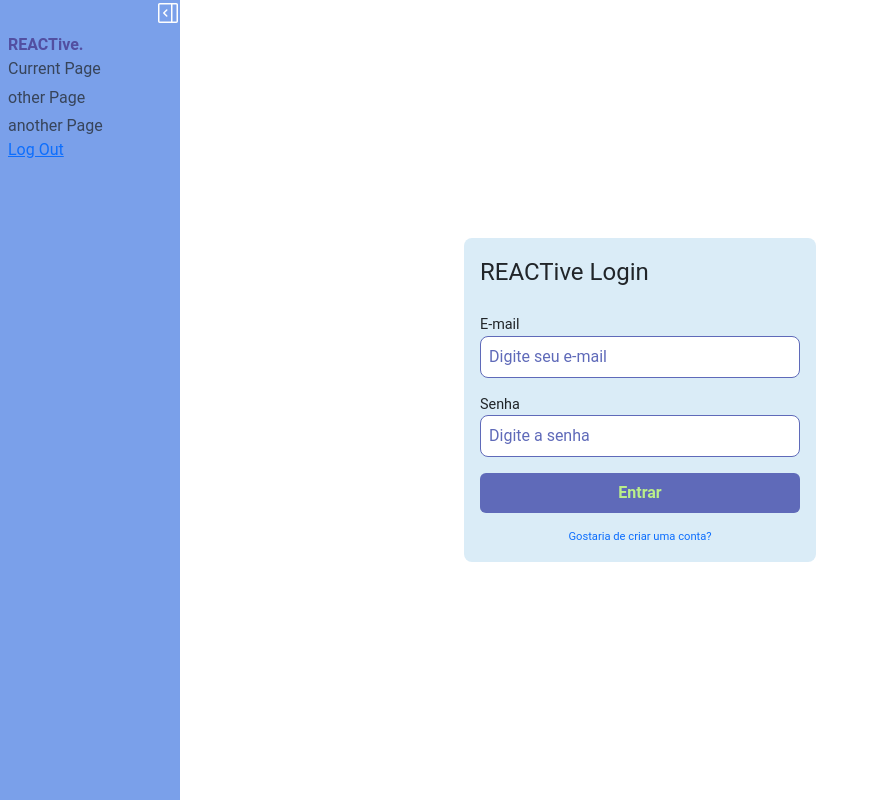
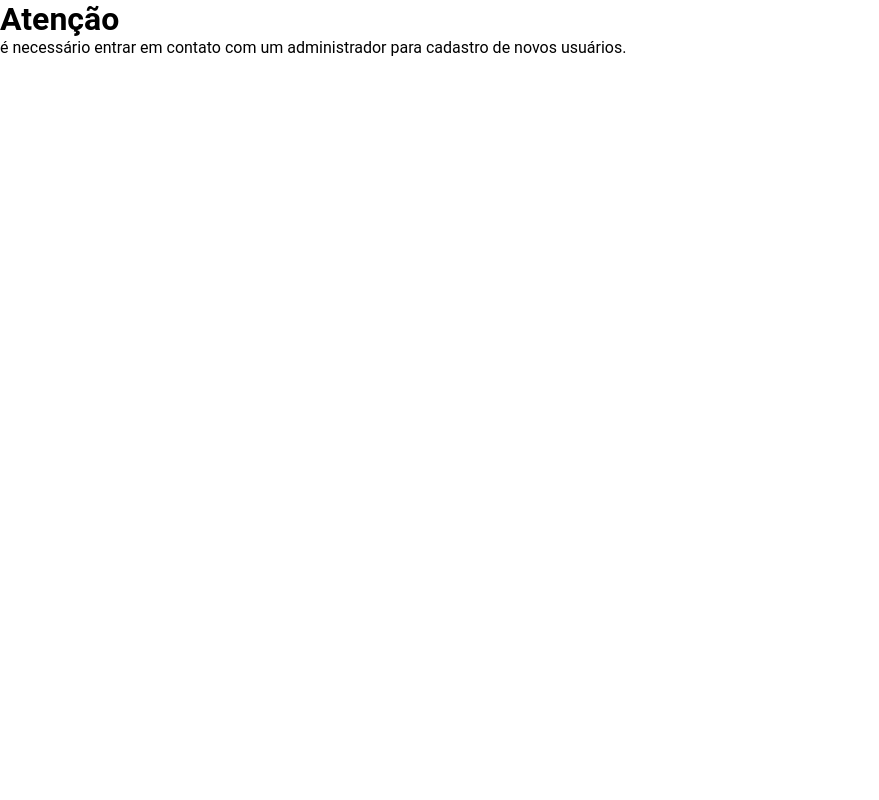
Before and after one commit to FullStack-Trindade/M3P-FrontEnd-Squad3, a React (Vite) app: page /cadastro in a window 1280 px wide. Shown: the whole page, without its empty margins (0-879 px from the left). Built offline with nearby package versions, Linux system fonts and the light colour scheme.

Commit message:
preparando rotas publicas

```diff
--- a/src/App.jsx
+++ b/src/App.jsx
@@ -1,13 +1,11 @@
 import './App.css'
-import SidebarComponent from './components/Sidebar/Sidebar.component'
-import LoginPage from './pages/Login/Login.page'
+import PublicRoutes from './routes/PublicRoutes'
 
 function App() {
 
   return (
     <>
-    <SidebarComponent/>
-      <LoginPage />
+    <PublicRoutes />
     </>
   )
 }
--- a/src/components/Login/Login.component.jsx
+++ b/src/components/Login/Login.component.jsx
@@ -1,7 +1,10 @@
+import { useNavigate } from "react-router-dom"
 import * as Styled from "./loginComponent.style"
 import { useForm } from "react-hook-form"
 
 export default function LoginComponent() {
+	const navigate = useNavigate()
+
 	const {
 		register,
 		handleSubmit,
@@ -12,6 +15,14 @@ export default function LoginComponent() {
 	const onSubmit = async (data) => {
 		console.log(data)
 		reset()
+	}
+
+	const GoToCadPage = () => {
+		navigate('/cadastro')
+	}
+
+	const GoToForgotPage = () => {
+		navigate('/esqueci')
 	}
 
 	return (
@@ -51,7 +62,8 @@ export default function LoginComponent() {
 				</Styled.InputGroup>
 
 				<Styled.Submit type="submit">Entrar</Styled.Submit>
-				<Styled.Link href="">Gostaria de criar uma conta?</Styled.Link>
+				<Styled.Link onClick={GoToForgotPage}>Esqueci minha senha</Styled.Link>
+				<Styled.Link onClick={GoToCadPage}>Gostaria de criar uma conta?</Styled.Link>
 			</Styled.Form>
 		</>
 	)
--- a/src/components/Login/loginComponent.style.jsx
+++ b/src/components/Login/loginComponent.style.jsx
@@ -70,6 +70,10 @@ export const Link = styled.a`
 	text-decoration-line: none;
     position: relative;
 
+	&:hover {
+		cursor: pointer;
+	}
+
 	&::after {
 		content: "";
 		display: block;
--- /dev/null
+++ b/src/pages/Cadastro/Cadastro.page.jsx
@@ -0,0 +1,9 @@
+
+export default function CadastroPage() {
+  return (
+    <div>
+      <h1>Atenção</h1>
+      <p>é necessário entrar em contato com um administrador para cadastro de novos usuários.</p>
+    </div>
+  )
+}
--- a/src/routes/PublicRoutes.jsx
+++ b/src/routes/PublicRoutes.jsx
@@ -1,11 +1,13 @@
-import {BrowserRouter as Router, Routes, Route} from 'react-router-dom'
+import { BrowserRouter as Router, Routes, Route } from "react-router-dom"
+import CadastroPage from "../pages/Cadastro/Cadastro.page"
+import LoginPage from "../pages/Login/Login.page"
 
 export default function PublicRoutes() {
 	return (
 		<Router>
 			<Routes>
-          <Route path='/' element={<LoginPage />} />
-          {/* <Route path='/cadastro' element={} /> */}
+				<Route path="/" element={<LoginPage />} />
+				<Route path="/cadastro" element={<CadastroPage />} />
 			</Routes>
 		</Router>
 	)
```
Lines whose indentation alone changed are shown as unchanged.
